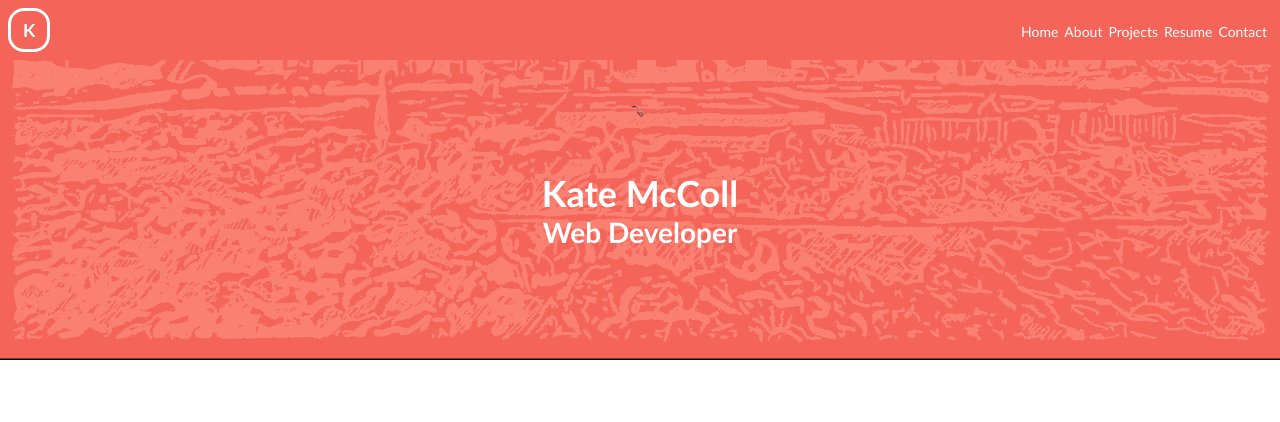
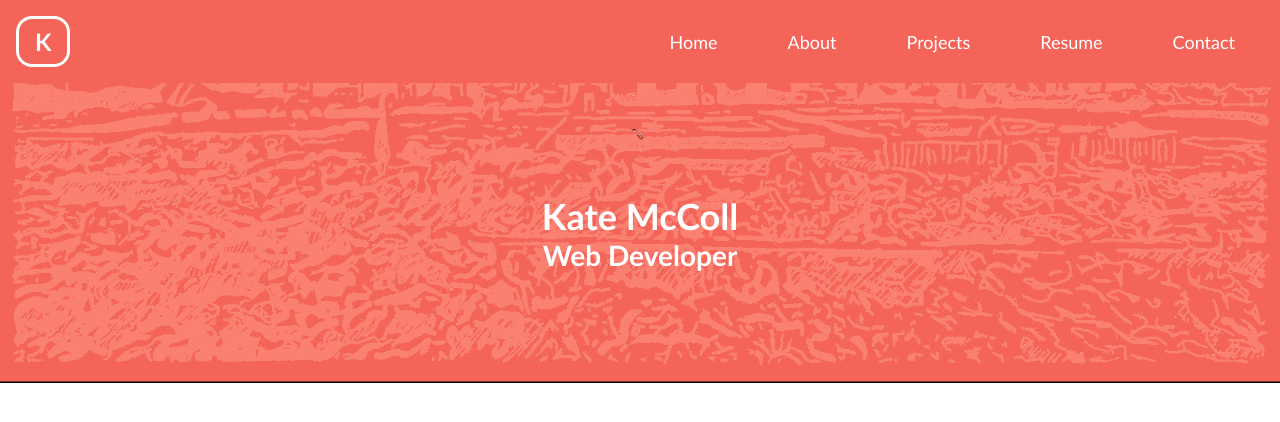
Before and after one commit to katemccoll/React-Portfolio, a React (Create React App) app: page / in a window 1280 px wide. Shown: the top 422 px of the page. Built offline with nearby package versions, Linux system fonts and the light colour scheme.

Commit message:
add: media scale up

```diff
--- a/src/components/NavTabs.js
+++ b/src/components/NavTabs.js
@@ -4,7 +4,7 @@ import './styles/NavTabs.css'
 function NavTabs({currentPage, handlePageChange}) {
     return (
         <div className="nav-tab">
-            <h1>K</h1>
+            <h1 id="logo">K</h1>
             <nav>
                 <ul>
                     <li>
--- a/src/components/styles/NavTabs.css
+++ b/src/components/styles/NavTabs.css
@@ -51,3 +51,46 @@ nav a:hover {
     font-size: 14px;
     padding: 4px 2px;
 }
+
+@media screen and (min-width: 426px) {
+
+    nav ul {
+        display: flex;
+        align-items: center;
+        flex-wrap: wrap;
+        padding-right: 0;
+        height: 100%;
+        justify-content: space-around;
+    }
+
+    nav ul li {
+        display: inline;
+
+    }
+
+    nav a {
+        color: var(--white);
+        padding: 0.5rem 1rem;
+        margin: 1rem;
+        text-decoration: none;
+        border: 0.2rem solid transparent;
+        font-size: 18px;
+    }
+
+    nav a:hover {
+        border: 0.2rem solid var(--white);
+        border-radius: 1rem;
+        font-size: 18px;
+
+    }
+
+    #logo {
+        border: 0.2rem solid var(--white);
+        border-radius: 1rem;
+        padding: 0.5rem 1rem;
+        margin: 1rem;
+        background-color: var(--darker-pink);
+        font-size: 24px;
+    }
+
+}
```
